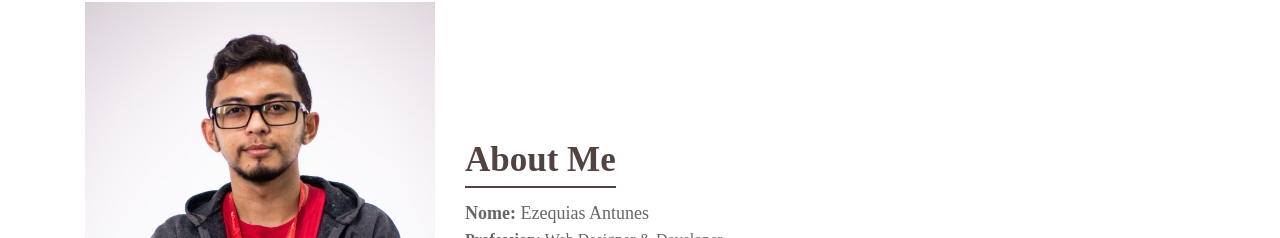
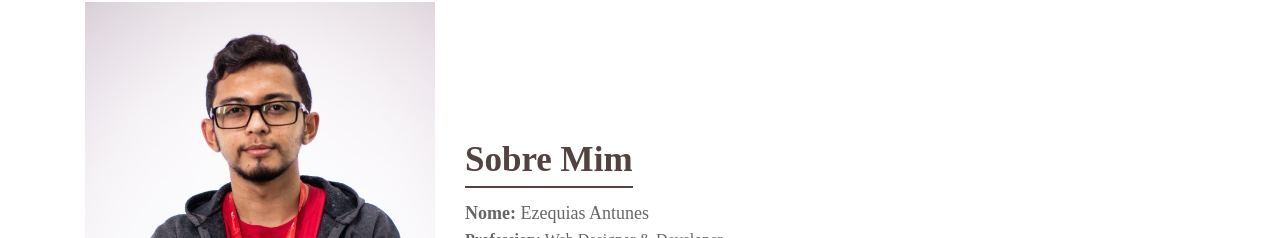
Before and after one commit to ezequias21/ezequias21.github.io, a plain HTML site: page index.html in a window 1280 px wide. Shown: the part 928-1166 px from the top of the page. Drawn offline with nearby package versions, Linux system fonts and the light colour scheme; a web font is replaced by a local one.

Commit message:
Correção da sessão Sobre Mim

```diff
--- a/index.html
+++ b/index.html
@@ -95,7 +95,7 @@
 
           <div class="col-md-6 col-lg-8">
             <header class="section-header">
-              <h2>About Me</h2>
+              <h2>Sobre mim</h2>
             </header>
             <h3><strong>Nome:</strong> Ezequias Antunes</h3>
             <h4><strong>Profession:</strong> Web Designer & Developer</h4>
```
